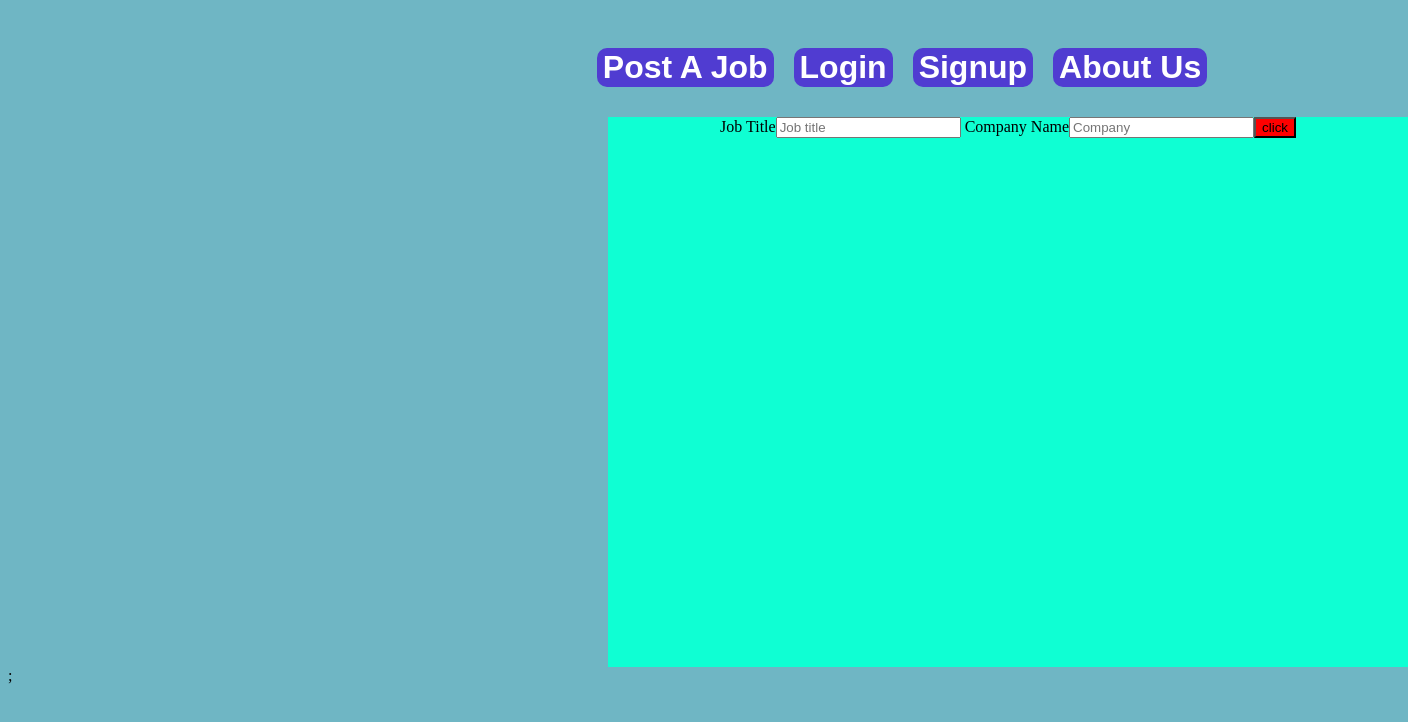
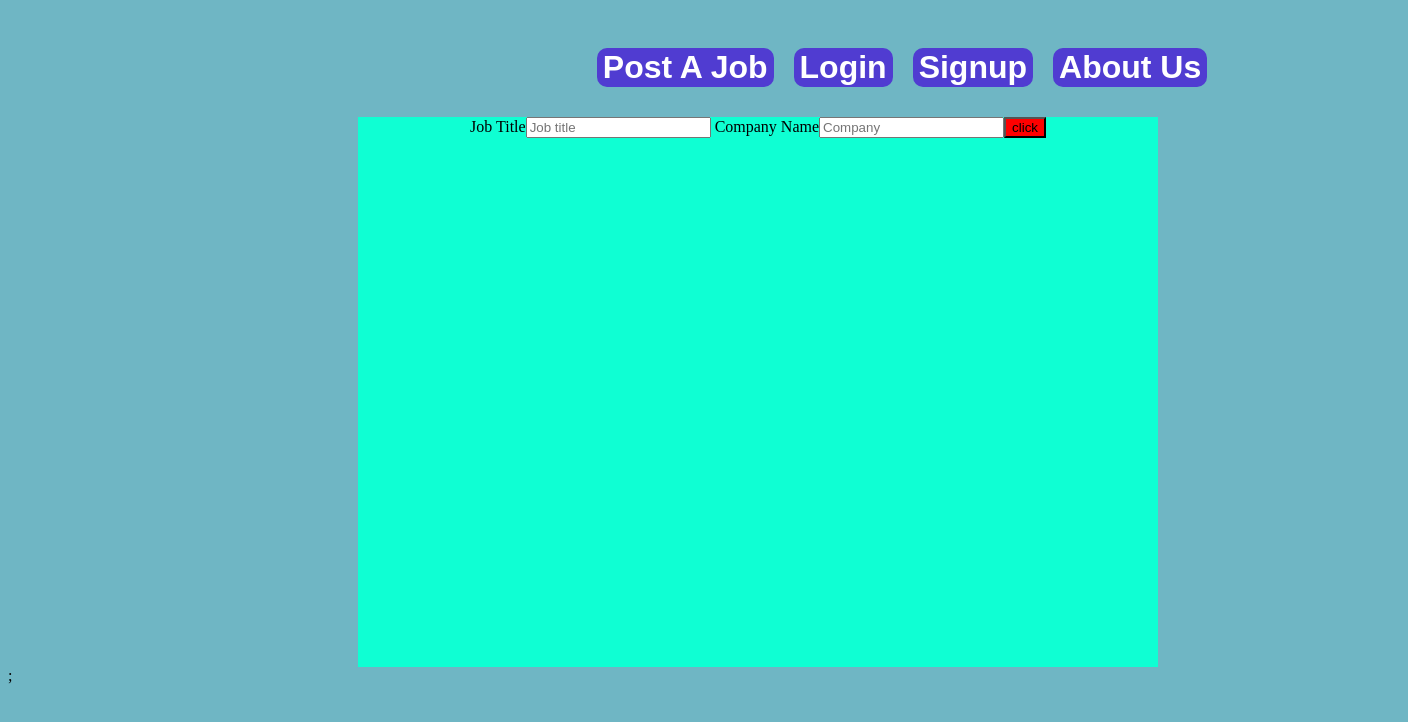
Before and after one commit to Shahidayatar/New_AWS_Infra, a React (Create React App) app: page / in a window 1280 px wide. Both pictures are taken after a click on the button "Post A Job". Shown: the top 722 px of the page, 1408 px wide, since content can reach past the window. Built offline with nearby package versions, Linux system fonts and the light colour scheme.

Commit message:
Added Usestate hook and a form

```diff
--- a/src/Components/Modal.css
+++ b/src/Components/Modal.css
@@ -4,7 +4,7 @@
 
   background-color: 'yellow';
   background-color: rgb(15, 255, 211);
-  margin-left: 600px;
+  margin-left: 350px;
   margin-top: 30px;
 }
 
```
